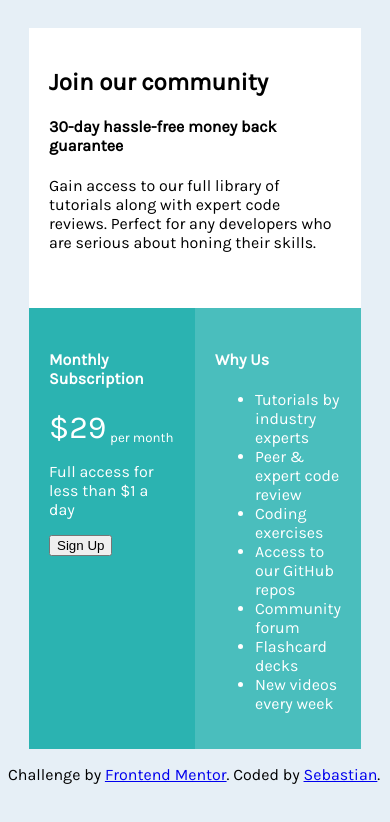
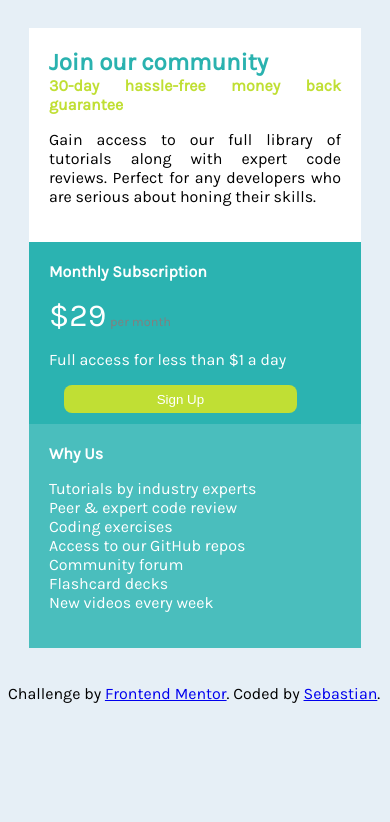
Before and after one commit to Duta-Sebastian/single-price-grid-component-master, a plain HTML site: page index.html in a window 390 px wide. Drawn offline with Linux system fonts and the light colour scheme.

Commit message:
modified:   index.html 	modified:   page.css

```diff
--- a/index.html
+++ b/index.html
@@ -27,8 +27,8 @@
   <body>
     <div id="card">
       <section id="top-section">
-        <h2>Join our community</h1>
-        <h4>30-day hassle-free money back guarantee</h4>
+        <h2 style="color : #2AB2AF">Join our community</h1>
+        <h4 style="color : #C0DF34">30-day hassle-free money back guarantee</h4>
         <p id="first-paragraph">
           Gain access to our full library of tutorials along with expert code
           reviews. Perfect for any developers who are serious about honing their
@@ -38,12 +38,17 @@
       <div id="bottom-section">
         <section id="left-section">
           <h4>Monthly Subscription</h4>
-          <p><span style="font-size: 200%;">&dollar;29</span> <sub style="position:">per month</span></p>
+          <div style="text-align: justify;">
+            <p>
+              <span style="font-size: 200%;">&dollar;29</span>
+              <span style="color: gray; font-size: 80%;">per month</span>
+            </p>
+          </div>
           <p>Full access for less than &dollar;1 a day</p>
-          <button>Sign Up</button>
+          <button class="button">Sign Up</button>
         </section><section id="right-section">
           <h4>Why Us</h4>
-          <ul>
+          <ul id="list">
             <li>Tutorials by industry experts</li>
             <li>Peer &amp; expert code review</li>
             <li>Coding exercises</li>
--- a/page.css
+++ b/page.css
@@ -10,8 +10,12 @@ body {
     background-color: #e6eff6
 }
 
+h2,h4{
+    padding: 0;
+    margin: 0;
+}
+
 #card {
-
     margin: 1px;
     display: grid;
     padding: 20px;
@@ -20,6 +24,7 @@ body {
 }
 
 #top-section {
+    text-align: justify;
     background-color: #ffffff;
     grid-row: 1;
     grid-column:1/3;
@@ -30,25 +35,62 @@ body {
     color: white;
     grid-row: 2;
     grid-column: 1/3;
-    display: flex;
-    flex-wrap: wrap;
-
+    display: inherit;
 }
 
 #left-section {
+    grid-row: 2/3;
     background-color: #2bb3b1;
-    width: 50%;
-    padding: 20px
+    text-align: justify;
+    padding: 20px;
 }
 
 #right-section {
+    grid-row:2/3;
     background-color: #4abebd;
-    width: 50%;
+    text-align: justify;
     padding: 20px;
+}
+
+#list {
+    list-style:none;
+    padding: 0;
+}
+
+.button {
+    margin-left: 5%;
+    background-color:#C0DF34;
+    color:white;
+    border:none;
+    border-radius: 8px;
+    position: relative;
+    width: 80%;
+    height: 20%;
+    text-align: center;
 }
 
 @media (max-width: 500px) {
     #card {
         grid-template-columns: 1fr;
+        grid-template-rows: auto 1fr; /* Change to a single column layout */
     }
+
+    #top-section {
+        grid-column: 1;
+    }
+
+    #bottom-section {
+        grid-row: 2; /* Place it in the third row */
+        grid-column: 1; /* Place it in the first column */
+    }
+
+    #left-section {
+        grid-row: 2;
+    }
+
+    #right-section {
+        grid-row: 3;
+    }
+
+    /* Add any other styling specific to smaller screens here */
 }
```
